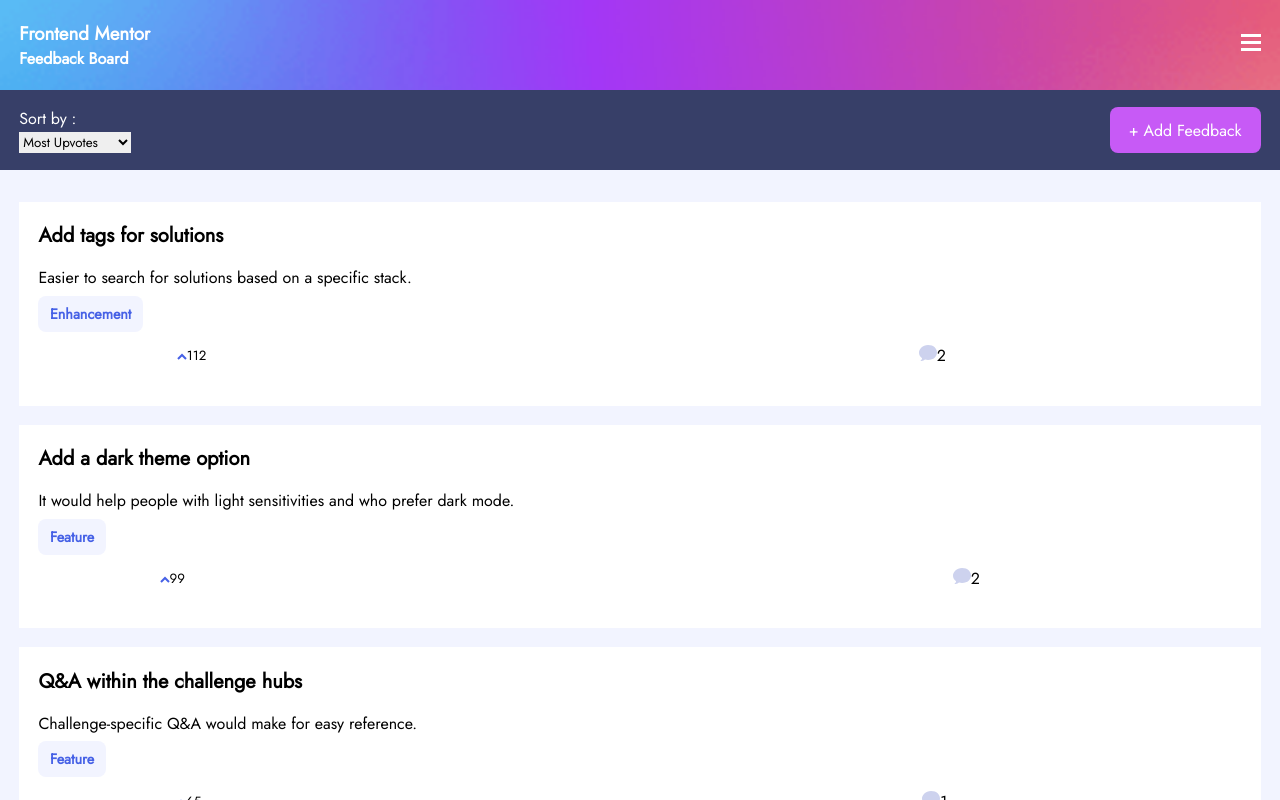
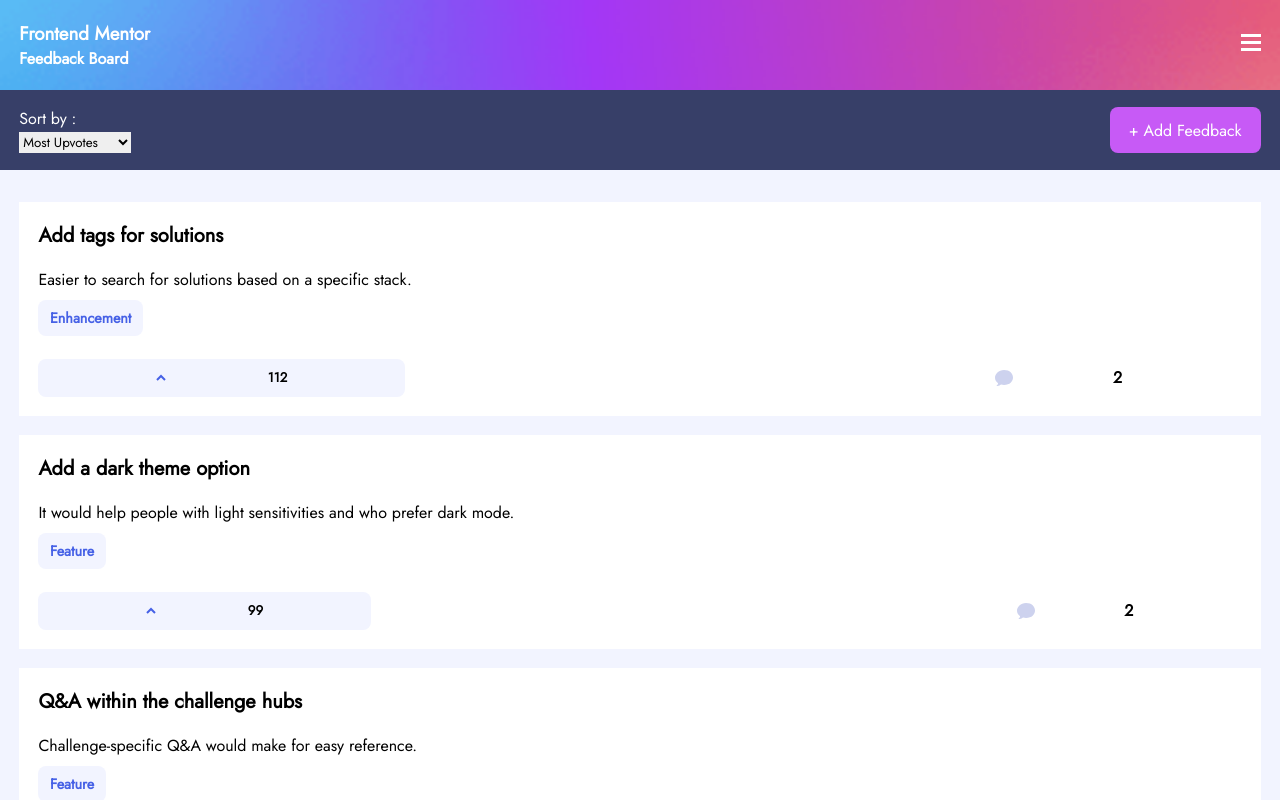
Before and after one commit to sammyodiagbe/product_feedback_app, a React (Create React App) app: page / in a window 1280 px wide. Shown: the top 800 px of the page. Built offline with nearby package versions, Linux system fonts and the light colour scheme.

Commit message:
cleaning up

```diff
--- a/src/styles/index.css
+++ b/src/styles/index.css
@@ -41,6 +41,9 @@ div.product-app-container nav.pf-navigation div.pf-navigation-title-container {
       -ms-flex-pack: justify;
           justify-content: space-between;
   color: #fff;
+  position: -webkit-sticky;
+  position: sticky;
+  top: 0;
 }
 
 div.product-app-container nav.pf-navigation div.pf-filter-container {
@@ -219,6 +222,7 @@ div.product-app-container main.pf-main-container div.pf-suggestion {
   background: #ffffff;
       grid-template-areas: "pf-details pf-details pf-details"
  "pf-upvote .  pf-comments";
+  row-gap: 1em;
   margin-bottom: 1.2em;
 }
 
@@ -227,6 +231,7 @@ div.product-app-container main.pf-main-container div.pf-suggestion div.pf-detail
   -ms-grid-column: 1;
   -ms-grid-column-span: 3;
   grid-area: pf-details;
+  margin-bottom: 0.9em;
 }
 
 div.product-app-container main.pf-main-container div.pf-suggestion div.pf-details-container h2 {
@@ -234,7 +239,7 @@ div.product-app-container main.pf-main-container div.pf-suggestion div.pf-detail
 }
 
 div.product-app-container main.pf-main-container div.pf-suggestion div.pf-details-container h2, div.product-app-container main.pf-main-container div.pf-suggestion div.pf-details-container p, div.product-app-container main.pf-main-container div.pf-suggestion div.pf-details-container span.pf-category {
-  margin-bottom: 0.8em;
+  margin-bottom: 0.9em;
 }
 
 div.product-app-container main.pf-main-container div.pf-suggestion div.pf-details-container span.pf-category {
@@ -247,18 +252,31 @@ div.product-app-container main.pf-main-container div.pf-suggestion div.pf-detail
   font-size: .9em;
 }
 
-div.product-app-container main.pf-main-container div.pf-suggestion div.pf-upvote-button, div.product-app-container main.pf-main-container div.pf-suggestion span.pf-comments {
-  padding: 1.2em;
+div.product-app-container main.pf-main-container div.pf-suggestion button.pf-upvote-button, div.product-app-container main.pf-main-container div.pf-suggestion span.pf-comments {
+  padding: 0.4em 1.2em;
+  font-weight: bold;
+  display: -webkit-box;
+  display: -ms-flexbox;
+  display: flex;
+  -webkit-box-align: center;
+      -ms-flex-align: center;
+          align-items: center;
+  -webkit-box-pack: space-evenly;
+      -ms-flex-pack: space-evenly;
+          justify-content: space-evenly;
+  min-width: 90px;
 }
 
-div.product-app-container main.pf-main-container div.pf-suggestion div.pf-upvote-button {
+div.product-app-container main.pf-main-container div.pf-suggestion button.pf-upvote-button {
   -ms-grid-row: 2;
   -ms-grid-column: 1;
   grid-area: pf-upvote;
+  padding: 0.7em 1.2em;
+  background: #f2f4ff;
+  border-radius: 8px;
 }
 
 div.product-app-container main.pf-main-container div.pf-suggestion span.pf-comments {
-  display: inline-block;
   -ms-grid-row: 2;
   -ms-grid-column: 3;
   grid-area: pf-comments;
--- a/src/styles/index.scss
+++ b/src/styles/index.scss
@@ -1,7 +1,7 @@
 @import "./reset";
 @import "./mixins";
 
-$space_between_elem: .8em;
+$space_between_elem: .9em;
 
 div.product-app-container {
 
@@ -18,6 +18,8 @@ div.product-app-container {
             padding:0 $padding;
             justify-content: space-between;
             color: #fff;
+            position: sticky;
+            top: 0;
         }
         div.pf-filter-container {
             width: 100vw;
@@ -157,9 +159,11 @@ div.product-app-container {
             background: $white;
             grid-template-areas: "pf-details pf-details pf-details"
             "pf-upvote .  pf-comments";
+            row-gap: 1em;
             margin-bottom: $padding;
             div.pf-details-container {
                 grid-area: pf-details;
+                margin-bottom: $space_between_elem;
                 h2 {
                     font-size: 20px;
                 }
@@ -179,16 +183,24 @@ div.product-app-container {
 
             }
 
-            div.pf-upvote-button, span.pf-comments {
-                padding: $padding;
+            button.pf-upvote-button, span.pf-comments {
+                padding: .4em $padding;
+                font-weight: bold;
+                display: flex;
+                align-items: center;
+                justify-content: space-evenly;
+                min-width: 90px;
+
             }
 
-            div.pf-upvote-button {
+            button.pf-upvote-button {
                 grid-area: pf-upvote;
+                padding: .7em $padding;
+                background: $neutral_gray;
+                border-radius: $border_radius_link;
             }
 
             span.pf-comments {
-                display: inline-block;
                 grid-area: pf-comments;
             }
         }
```
Also changed, not shown: 1 other file (tests, documents, lock files or other folders).
